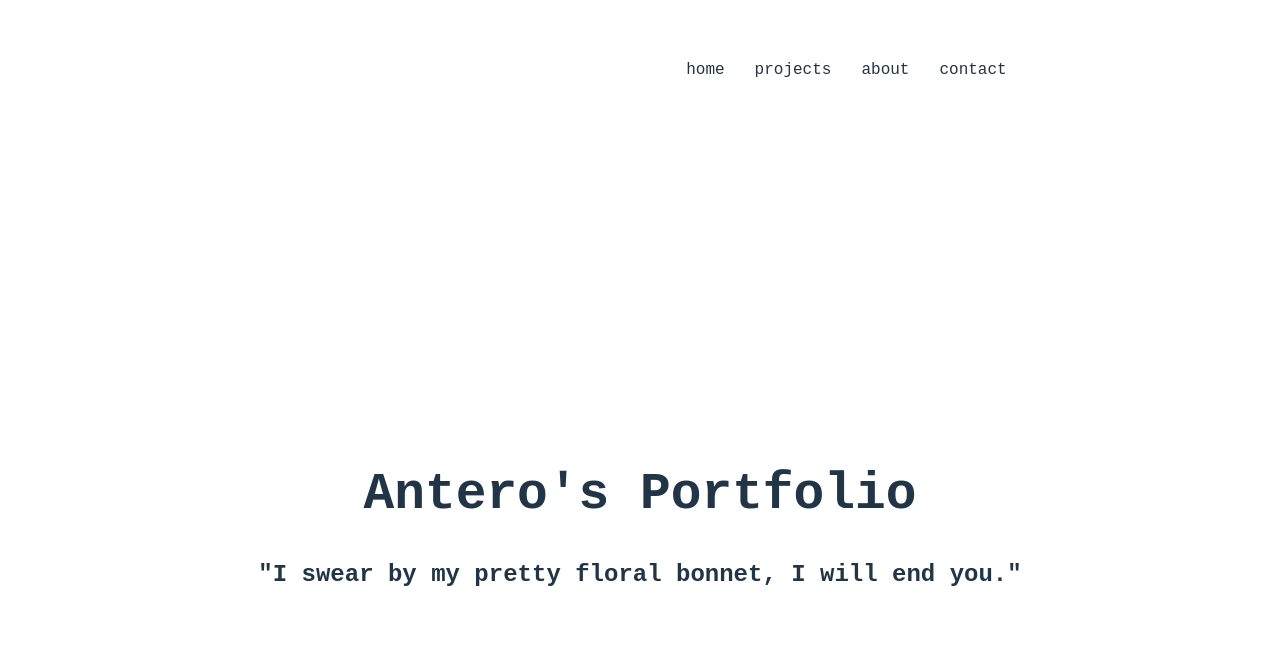
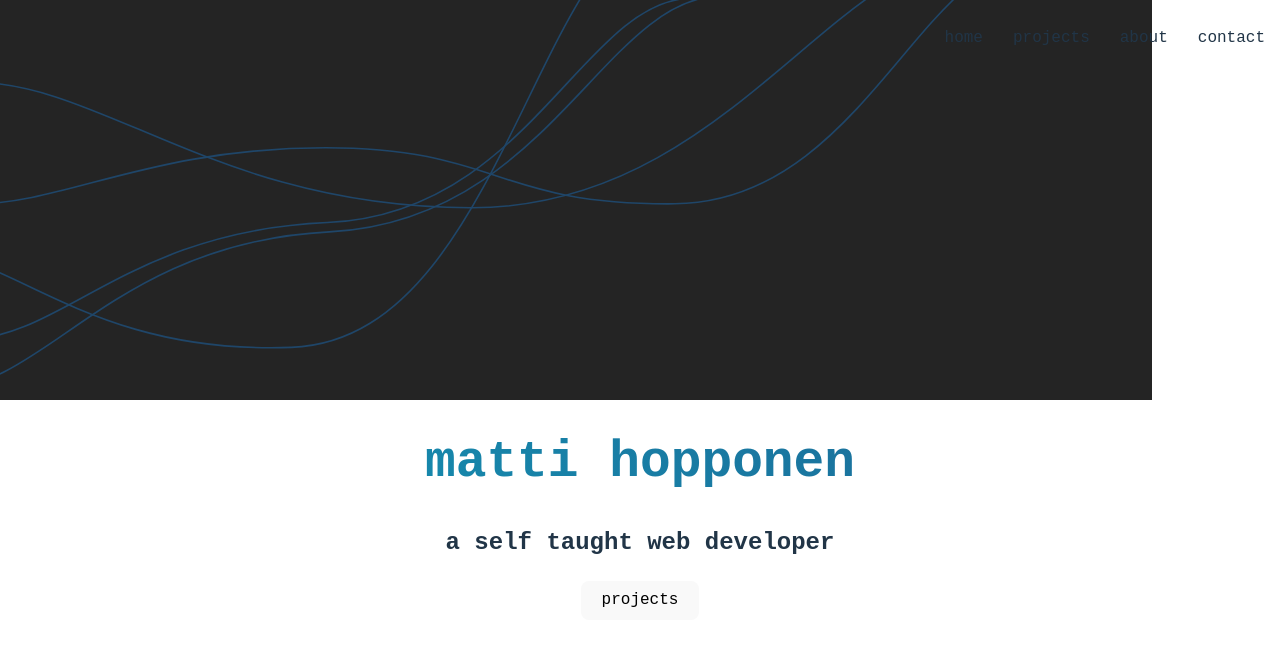
Before and after one commit to impronen/personal-portfolio, a React (Vite) app: page / in a window 1280 px wide. Shown: the top 646 px of the page. Built offline with nearby package versions, Linux system fonts and the light colour scheme; some icons are missing.

Commit message:
add header background + button component
some CSS also

```diff
--- a/src/App.css
+++ b/src/App.css
@@ -1,19 +1,62 @@
+html,
+body,
 #root {
-  max-width: 1280px;
+  min-height: 100%;
+}
+
+#root {
   margin: 0 auto;
-  padding: 2rem;
   text-align: center;
+}
+
+body {
+  margin: 0;
+  display: flex;
+  min-width: 320px;
 }
 
 header {
   display: flex;
   flex-direction: row;
   justify-content: space-between;
+  /*   padding: 50px 30px 30px; */
   height: 25em;
+  width: 100vw;
+  background-image: url(./assets/CurveLine.svg);
+  background-size: 90%;
+  background-repeat: no-repeat;
 }
 
 .logoContainer {
   margin: 10px 15px 10px;
+}
+
+.mainHeading {
+  background-image: linear-gradient(
+    45deg,
+    #b5e48c,
+    #99d98c,
+    #52b69a,
+    #168aad,
+    #1e6091
+  );
+  background-size: 300%;
+  background-position: left;
+  background-clip: text;
+  -webkit-background-clip: text;
+  -webkit-text-fill-color: transparent;
+  -moz-background-clip: text;
+  -moz-text-fill-color: transparent;
+  animation: text-animation 6s infinite alternate;
+}
+
+@keyframes text-animation {
+  0% {
+    background-position: left;
+  }
+  100% {
+    background-position: right;
+  }
 }
 
 svg {
@@ -31,3 +74,8 @@ ul {
 li {
   margin: 10px 15px 10px;
 }
+
+footer {
+  min-width: 100vw;
+  height: 260px;
+}
--- a/src/App.jsx
+++ b/src/App.jsx
@@ -1,15 +1,17 @@
 import Greeting from "./components/Greeting";
 import Header from "./components/Header";
+import Button from "./components/Button";
 import "./App.css";
 
 function App() {
   return (
     <>
       <Header />
-      <h1>Antero&apos;s Portfolio</h1>
+      <h1 className="mainHeading">matti hopponen</h1>
       <div className="card">
         <Greeting />
       </div>
+      <Button />
     </>
   );
 }
--- /dev/null
+++ b/src/components/Button.jsx
@@ -0,0 +1,7 @@
+export default function Button(props) {
+  return (
+    <>
+      <button>projects</button>
+    </>
+  );
+}
--- a/src/components/Greeting.jsx
+++ b/src/components/Greeting.jsx
@@ -1,5 +1,3 @@
 export default function Greeting() {
-  return (
-    <h2>&quot;I swear by my pretty floral bonnet, I will end you.&quot;</h2>
-  );
+  return <h2>a self taught web developer</h2>;
 }
--- a/src/index.css
+++ b/src/index.css
@@ -1,5 +1,9 @@
 * {
   padding: 0px;
+}
+
+html {
+  background-color: var(--dark-background);
 }
 
 :root {
@@ -9,7 +13,9 @@
 
   color-scheme: light dark;
   color: var(--dark-mode-text);
-  background-color: var(--dark-background);
+
+  background-size: 100%;
+  background-repeat: no-repeat;
 
   --dark-background: #242424;
   --light-background: #ffffff;
@@ -37,20 +43,6 @@ a {
 }
 a:hover {
   color: var(--dark-link-hover-color);
-}
-
-body {
-  margin: 0;
-  display: flex;
-  min-width: 320px;
-  min-height: 100vh;
-}
-
-header {
-  display: flex;
-  flex-direction: row;
-  justify-content: space-between;
-  height: 25em;
 }
 
 h1 {
@@ -89,14 +81,3 @@ button:focus-visible {
     background-color: var(--light-button-color);
   }
 }
-
-ul {
-  display: flex;
-  flex-direction: row;
-  justify-content: space-around;
-  list-style-type: none;
-}
-
-li {
-  margin: 10px 15px 10px;
-}
```
Also changed, not shown: src/assets/CurveLine.svg (added), 1 other file (tests, documents, lock files or other folders).
